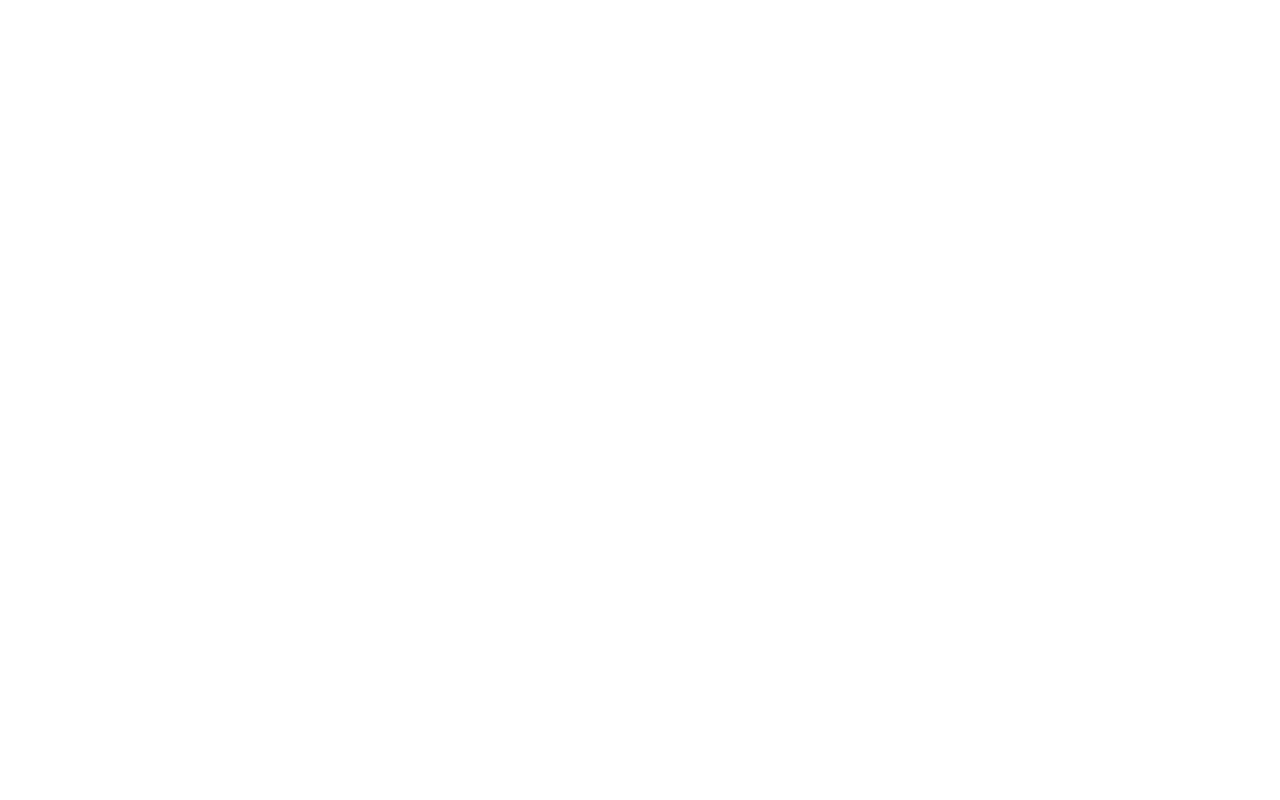
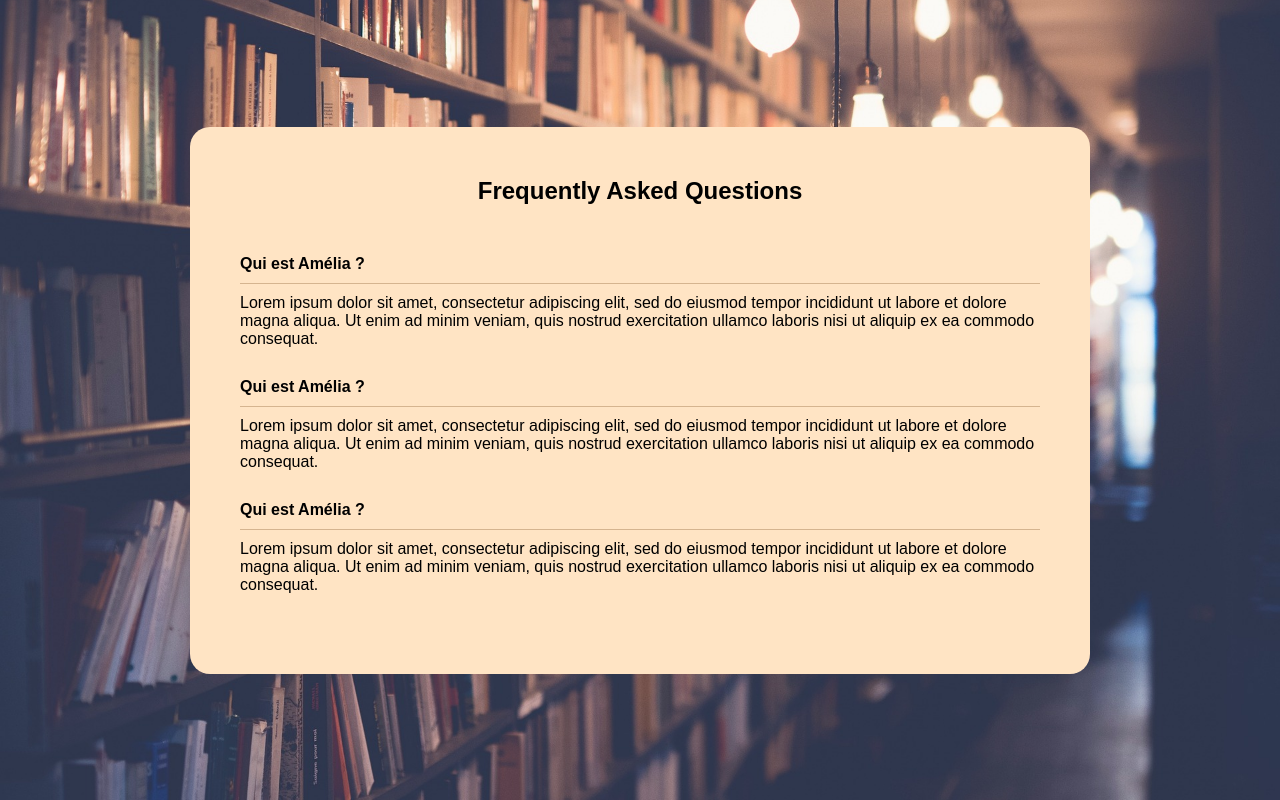
Before and after one commit to ameliapham/DOM-accordion, a website built with Vite: page index.html in a window 1280 px wide. Built offline with nearby package versions, Linux system fonts and the light colour scheme.

Commit message:
Update style.css

```diff
--- a/index.html
+++ b/index.html
@@ -6,7 +6,28 @@
     <title>DOM Accordion</title>
 </head>
 <body>
+    <div class="accordion">
+        <h2 id="title">Frequently Asked Questions</h2>
 
+        <div class="content-container">
+            <div class="question">
+                <p class="text">Qui est Amélia ?</p>
+            </div>
+            <div class="answer">Lorem ipsum dolor sit amet, consectetur adipiscing elit, sed do eiusmod tempor incididunt ut labore et dolore magna aliqua. Ut enim ad minim veniam, quis nostrud exercitation ullamco laboris nisi ut aliquip ex ea commodo consequat.</div>
+        </div>
+        <div class="content-container">
+            <div class="question">
+                <p class="text">Qui est Amélia ?</p>
+            </div>
+            <div class="answer">Lorem ipsum dolor sit amet, consectetur adipiscing elit, sed do eiusmod tempor incididunt ut labore et dolore magna aliqua. Ut enim ad minim veniam, quis nostrud exercitation ullamco laboris nisi ut aliquip ex ea commodo consequat.</div>
+        </div>
+        <div class="content-container">
+            <div class="question">
+                <p class="text">Qui est Amélia ?</p>
+            </div>
+            <div class="answer">Lorem ipsum dolor sit amet, consectetur adipiscing elit, sed do eiusmod tempor incididunt ut labore et dolore magna aliqua. Ut enim ad minim veniam, quis nostrud exercitation ullamco laboris nisi ut aliquip ex ea commodo consequat.</div>
+        </div>
+    </div>
     <script type="module" src="script.js"></script>
 </body>
 </html>
--- a/style.css
+++ b/style.css
@@ -0,0 +1,36 @@
+*{
+    margin: 0;
+}
+body{
+    background: url('/images/library.jpeg') center center/cover;
+    font-family: 'Geist', sans-serif;
+    height: 100vh;
+    display: flex;
+    justify-content: center;
+    align-items: center;
+}
+
+.accordion{
+    background-color: bisque;
+    height: fit-content;
+    width: 800px;
+    padding: 50px 50px 50px 50px;
+    border-radius: 20px;
+}
+
+#title{
+    text-align: center;
+    margin-bottom: 50px;
+}
+
+.question{
+    border-bottom:rgba(101, 48, 2, 0.27) solid 1px;
+    padding-bottom: 10px;
+    font-weight: 600;
+}
+
+.answer{
+    padding-top: 10px;
+    padding-bottom: 30px;
+    font-weight: 300;
+}
```
Also changed, not shown: public/images/library.jpeg (added), 2 other files.
